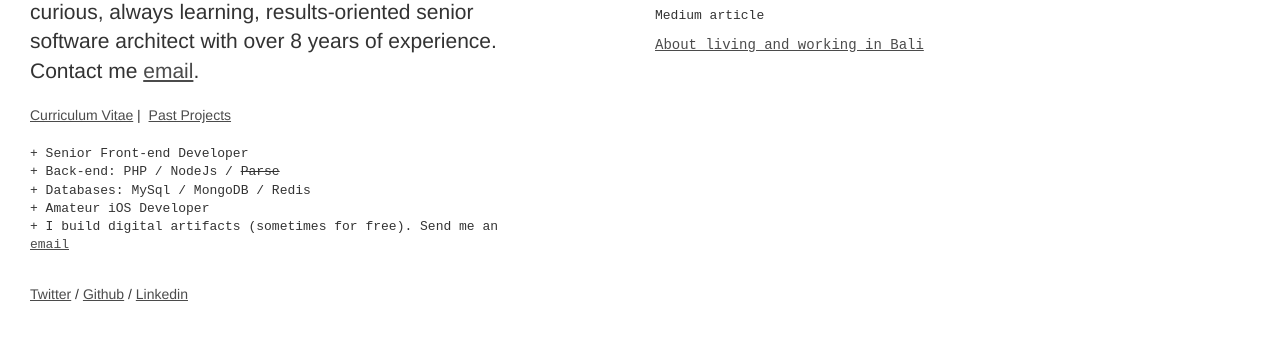
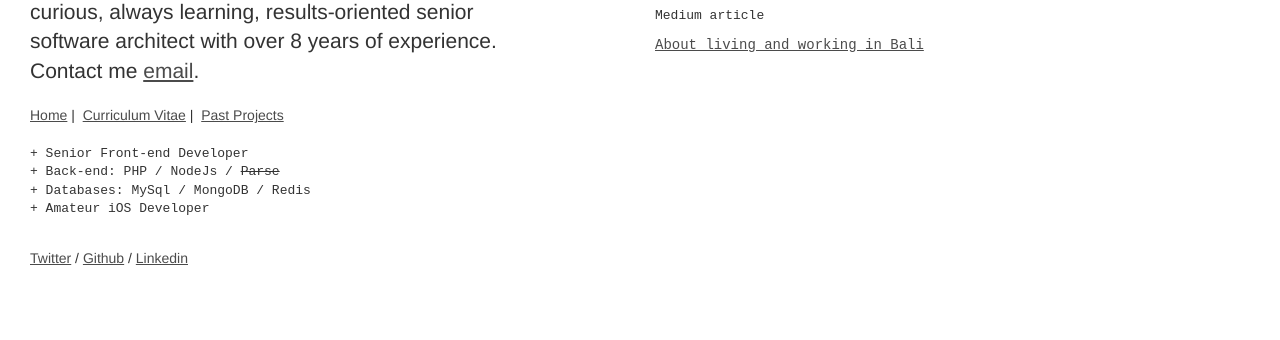
Before and after one commit to natzar/natzar.github.io, a plain HTML site: page index.html in a window 1280 px wide. Shown: the part 198-538 px from the top of the page. Drawn offline with nearby package versions, Linux system fonts and the light colour scheme.

Commit message:
no message

```diff
--- a/index.html
+++ b/index.html
@@ -63,7 +63,7 @@
 			<p class="lead">I create software with amazing user experience. Giving value to the end-user is my unique goal. I am curious, always learning, results-oriented  senior software architect with over 8 years of experience. <br>
 			Contact me <a href="mailto:betolopezayesa@gmail.com">email</a>.
 			</p>
-
+	<a class="openurl" href="home.html">Home</a> |
 			<a class="openurl" href="cv.html">Curriculum Vitae</a> |
 <a class="openurl" href="work.html">Past Projects</a><br>
 
@@ -72,7 +72,7 @@
 + Back-end: PHP / NodeJs / <strike>Parse</strike><br>
 + Databases: MySql / MongoDB / Redis <br>
 + Amateur iOS Developer<br>
-+ I build digital artifacts (sometimes for free). Send me an <a href="mailto:betolopezayesa@gmail.com">email</a>
+<!-- + I build digital artifacts (sometimes for free). Send me an <a href="mailto:betolopezayesa@gmail.com">email</a> -->
 			</p>
 			<br>
 <a href="http://www.twitter.com/betoayesa">Twitter</a> /
@@ -106,7 +106,7 @@
 
     function adjust(){
 
-    	var mobile = window.innerWidth <= 800 && window.innerHeight <= 600 && parseInt($(window).width()) <= 748;
+    	var mobile = window.innerWidth <= 750 && window.innerHeight <= 600 && parseInt($(window).width()) <= 748;
     	if (!mobile){
 
     		$('.left').css("position","fixed");
```
